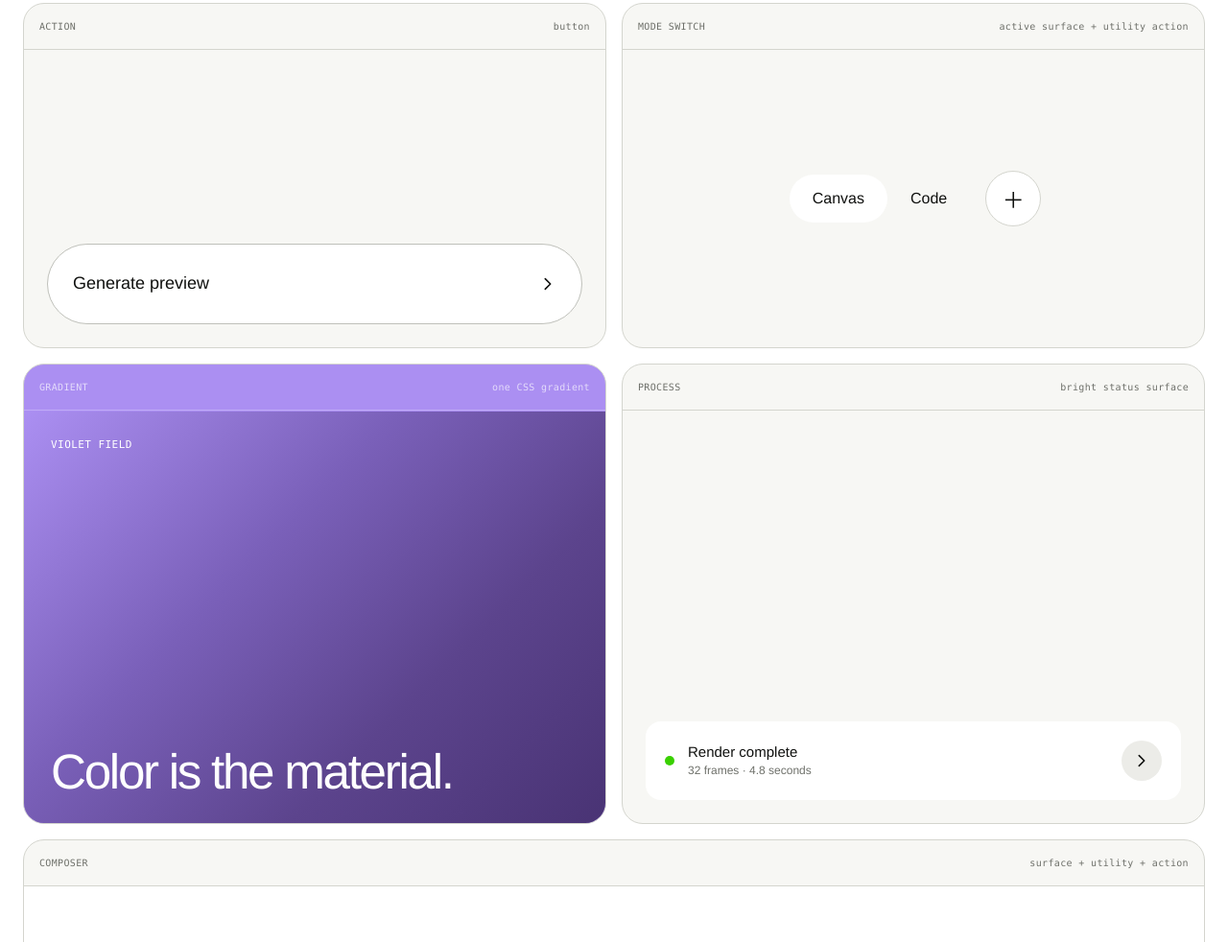
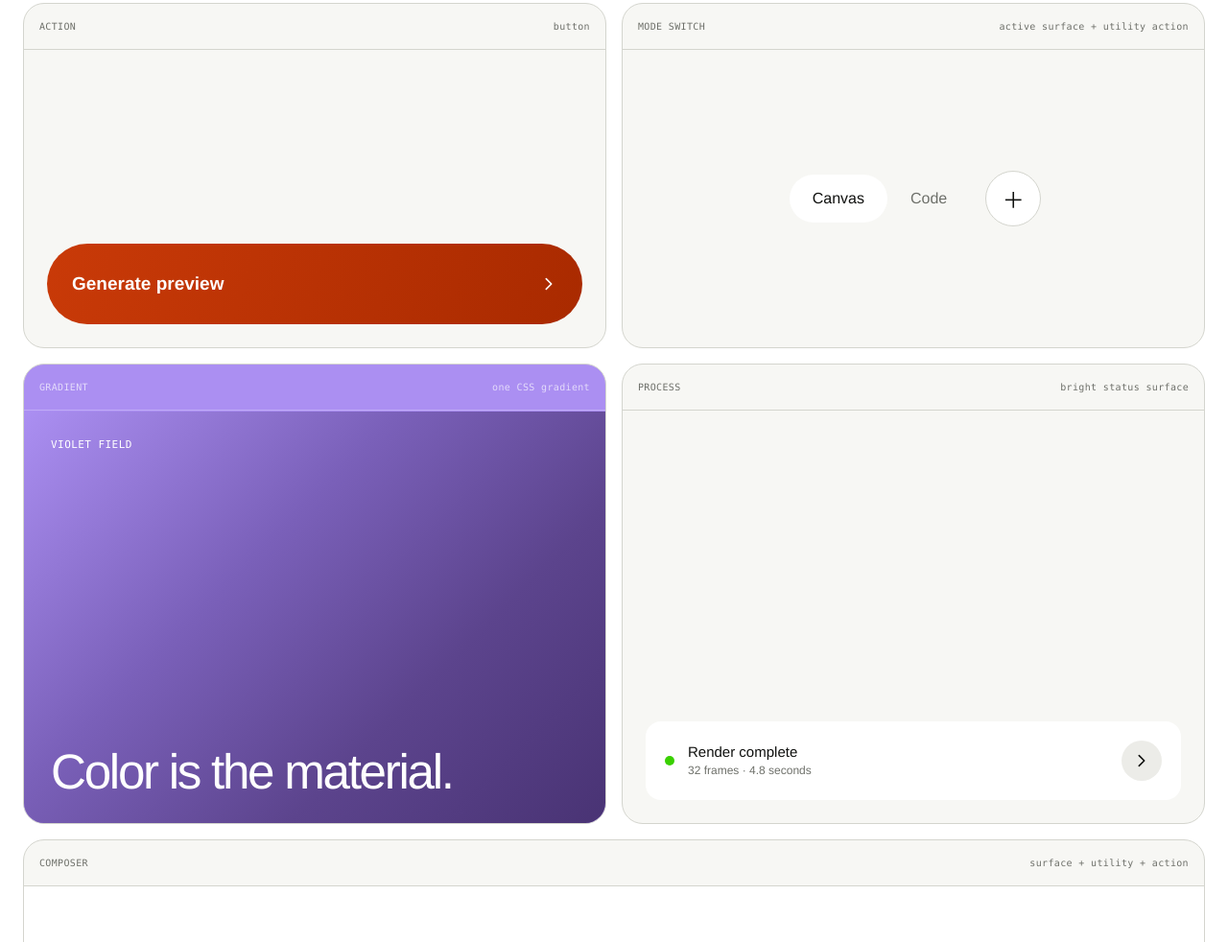
Before and after one commit to bbssppllvv/HDR-UI-for-web, a website: page examples/index.html in a window 1280 px wide. Shown: the part 1691-2673 px from the top of the page at 96% size. Drawn offline with Linux system fonts and the light colour scheme.

Commit message:
Restore primary action emphasis

```diff
--- a/examples/styles.css
+++ b/examples/styles.css
@@ -385,12 +385,12 @@ input[type="range"]::-moz-range-thumb {
   justify-content: space-between;
   margin: 0 24px;
   padding: 0 26px;
-  border: 1px solid #bfc0ba;
+  border: 0;
   border-radius: 999px;
-  background: #fff;
-  color: var(--ink);
-  font-size: 18px;
-  font-weight: 500;
+  background: linear-gradient(110deg, #c93a08, #a92a00);
+  color: #fff;
+  font-size: 19px;
+  font-weight: 600;
   cursor: pointer;
 }
 
@@ -401,7 +401,6 @@ input[type="range"]::-moz-range-thumb {
 .colorButton:hover,
 .colorButton:focus-visible {
   --hdr-ui-strength: var(--demo-action-hover-strength);
-  border-color: #8c8e87;
 }
 
 .uiIcon {
@@ -455,7 +454,7 @@ input[type="range"]::-moz-range-thumb {
   min-height: 48px;
   padding: 0 24px;
   border-radius: 999px;
-  transition: background-color var(--duration-fast) var(--ease-out);
+  transition: color var(--duration-fast) var(--ease-out);
 }
 
 .segmentItemActive {
@@ -465,12 +464,13 @@ input[type="range"]::-moz-range-thumb {
 
 .segmentItem:not(.segmentItemActive) {
   --hdr-ui-strength: 0%;
+  color: var(--muted);
 }
 
 .segmentItem:not(.segmentItemActive):hover,
 .segmentItem:not(.segmentItemActive):focus-visible {
   --hdr-ui-strength: var(--demo-strength);
-  background: #e8e8e3;
+  color: var(--ink);
 }
 
 .iconButton {
```
